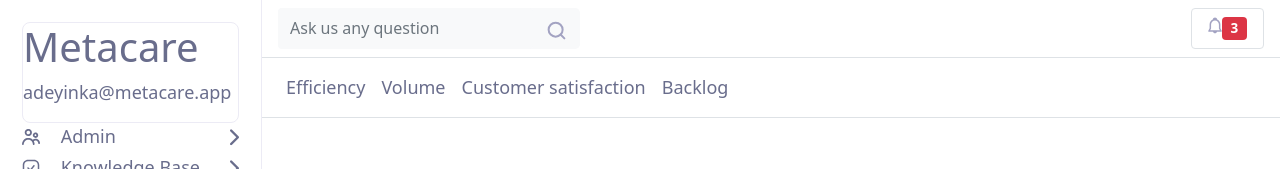
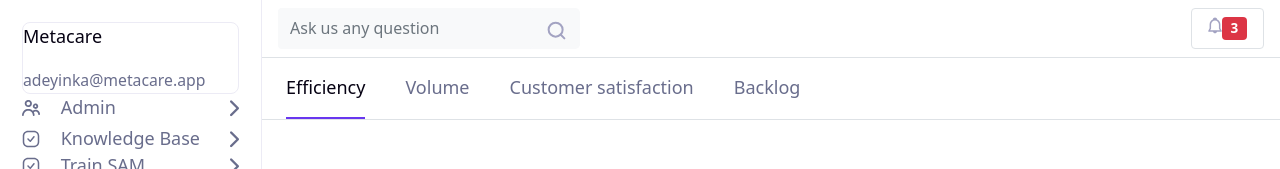
Before and after one commit to AfeezGL/metacare-test-1, a React (Create React App) app: page / in a window 1280 px wide. Shown: the top 169 px of the page. Built offline with nearby package versions, Linux system fonts and the light colour scheme; no server answers; the database is empty.

Commit message:
added CustomNavLink for styling active links

```diff
--- /dev/null
+++ b/src/components/CustomNavLink.js
@@ -0,0 +1,14 @@
+import { Link, useMatch, useResolvedPath } from "react-router-dom";
+
+const CustomNavLink = ({ children, to, ...props }) => {
+  let resolved = useResolvedPath(to);
+  let match = useMatch({ path: resolved.pathname, end: true });
+
+  return (
+    <Link to={to} {...props} className={match ? "active" : ""}>
+      {children}
+    </Link>
+  );
+};
+
+export default CustomNavLink;
--- a/src/components/Layout.js
+++ b/src/components/Layout.js
@@ -9,6 +9,7 @@
       {/* this is the main container for all pages */}
       <Routes>
         <Route path="/" element={<Teams />} />
+        <Route path="*" element={<Teams />} />
       </Routes>
     </div>
   );
--- a/src/components/PrimaryNav.js
+++ b/src/components/PrimaryNav.js
@@ -13,8 +13,8 @@
       className="primary-nav"
     >
       <header>
-        <h1>Metacare</h1>
-        <p>adeyinka@metacare.app</p>
+        <p className="bold">Metacare</p>
+        <small>adeyinka@metacare.app</small>
       </header>
       <div>
         <div className="mb-1">
--- a/src/components/TeamsNav.js
+++ b/src/components/TeamsNav.js
@@ -1,3 +1,5 @@
+import CustomNavLink from "./CustomNavLink";
+
 const TeamsNav = () => {
   return (
     <nav
@@ -7,13 +9,15 @@
       className="border-top border-bottom mb-3 [ secondary-nav ]"
     >
       <div className="d-flex">
-        <a href="">Efficiency</a>
+        <CustomNavLink to={"/"}>Efficiency</CustomNavLink>
 
-        <a href="">Volume</a>
+        <CustomNavLink to={"volume"}>Volume</CustomNavLink>
 
-        <a href="">Customer satisfaction</a>
+        <CustomNavLink to={"customer/satisfaction"}>
+          Customer satisfaction
+        </CustomNavLink>
 
-        <a href="">Backlog</a>
+        <CustomNavLink to={"/backlog"}>Backlog</CustomNavLink>
       </div>
     </nav>
   );
--- a/src/index.css
+++ b/src/index.css
@@ -91,8 +91,15 @@
 .secondary-nav {
   padding: 0 24px;
 }
+.secondary-nav > div {
+  gap: 40px;
+}
 .secondary-nav a {
-  padding: 16px 16px 16px 0;
+  padding: 16px 0;
+}
+.secondary-nav .active {
+  border-bottom: 2px solid var(--primary-color);
+  color: var(--bold-text-color);
 }
 a:hover {
   color: var(--bold-text-color);
```
